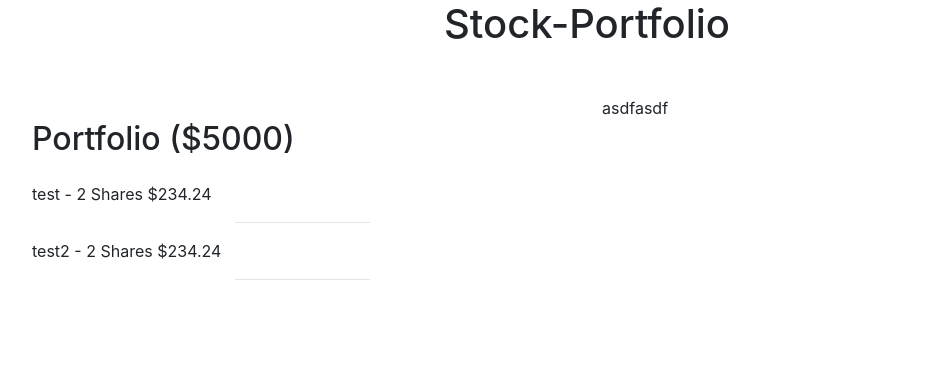
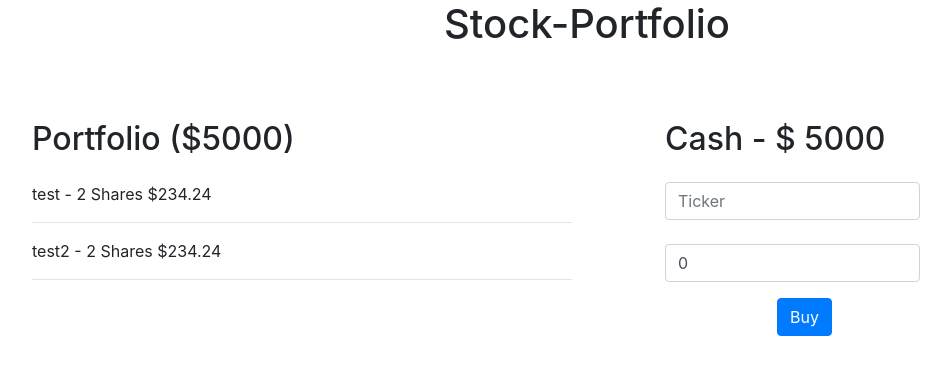
Before and after one commit to Raf-Batista/Stock-Portfolio, a React (Create React App) app in the folder stock-portfolio-frontend/: page /portfolio in a window 1280 px wide. Shown: the top 374 px of the page, without its empty margins (53-1004 px from the left). Built offline with nearby package versions, Linux system fonts and the light colour scheme.

Commit message:
Add form to StocksForm to buy shares

```diff
--- a/stock-portfolio-frontend/src/components/Portfolio.js
+++ b/stock-portfolio-frontend/src/components/Portfolio.js
@@ -7,7 +7,7 @@ class Portfolio extends Component {
                 <div>
                     {this.props.symbol} - {this.props.shares} Shares ${this.props.value}
                 </div>
-                <hr className="w-25"></hr>
+                <hr></hr>
             </div>
         )
     }
--- /dev/null
+++ b/stock-portfolio-frontend/src/components/StocksForm.js
@@ -0,0 +1,35 @@
+import React, { Component } from 'react'
+
+class StocksForm extends Component {
+    constructor(props) {
+        super(props)
+        this.state = {ticker: '', qty: 0}
+    }
+
+    handleOnChange = (event) => {
+        this.setState({
+            [event.target.name]: event.target.value
+        })
+    }
+
+    handleOnClick = (event) => {
+        event.preventDefault();
+    }
+
+    render() {
+        return (
+            <div className="container">
+                <h2 className="mt-4 ml-5">Cash - $ {this.props.cash}</h2>
+                <div class="form-group my-4 ml-5 w-50">
+                    <input name="ticker" type="text" class="form-control" placeholder="Ticker" value={this.state.ticker} onChange={this.handleOnChange}/>
+                </div>
+                <div class="form-group ml-5 w-50">
+                    <input name="qty" type="text" class="form-control" placeholder="Qty" value={this.state.qty} onChange={this.handleOnChange}/>
+                </div>
+                <button type="submit" class="btn btn-primary" onClick={this.handleOnClick}>Buy</button>
+            </div>
+        )
+    }
+}
+
+export default StocksForm
--- a/stock-portfolio-frontend/src/containers/PortfolioContainer.js
+++ b/stock-portfolio-frontend/src/containers/PortfolioContainer.js
@@ -1,5 +1,6 @@
 import React, { Component } from 'react';
 import Portfolio from '../components/Portfolio';
+import StocksForm from '../components/StocksForm';
 
 class PortfolioContainer extends Component {
     constructor(props) {
@@ -17,7 +18,7 @@ class PortfolioContainer extends Component {
                         <Portfolio symbol={stock.symbol} shares={stock.shares} value={stock.value}/>
                     ))}
                     </div>
-                    <div className="col">asdfasdf</div>
+                    <div className="col"><StocksForm cash={5000}/></div>
                 </div>
 
             </div>
```
